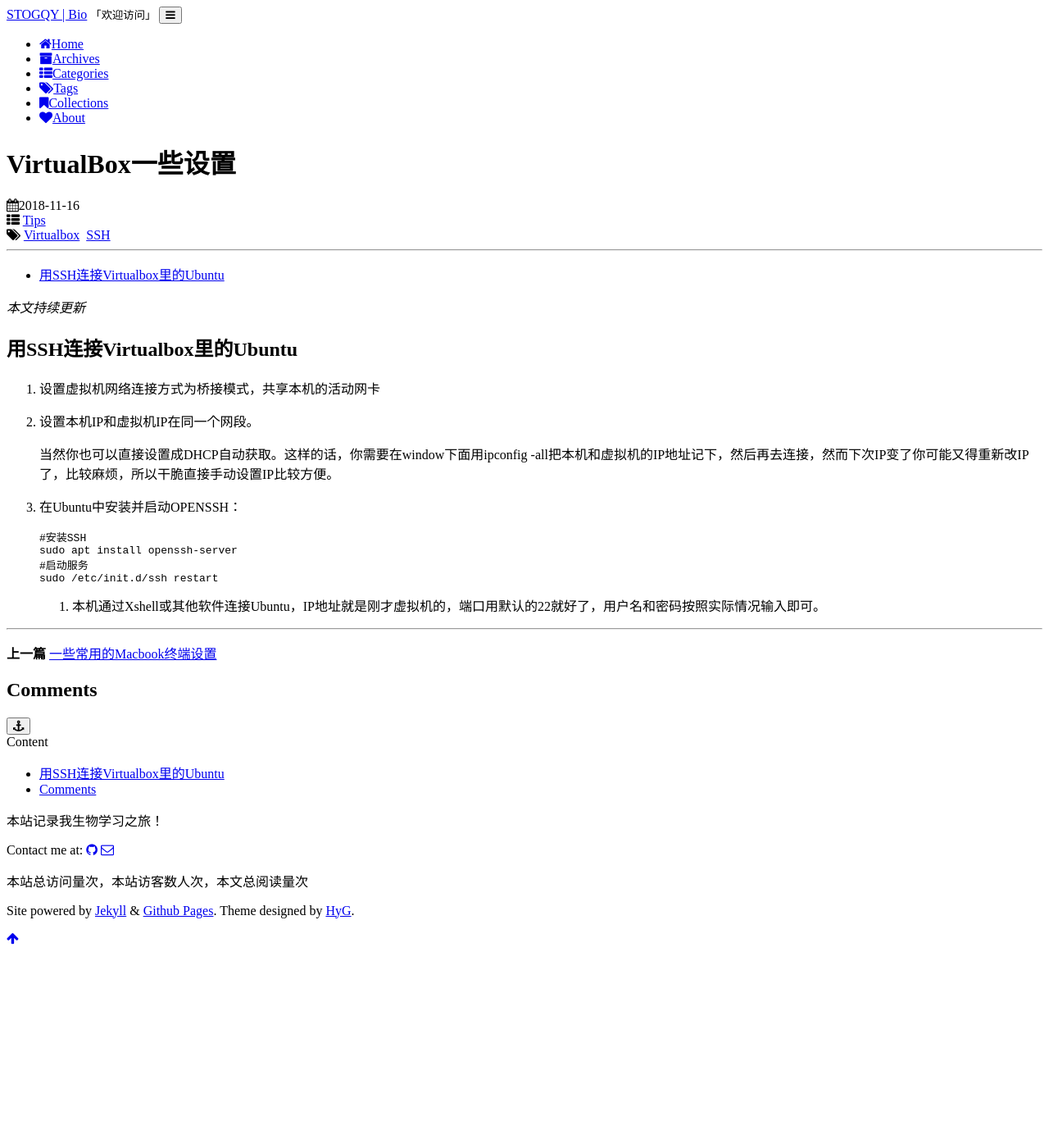
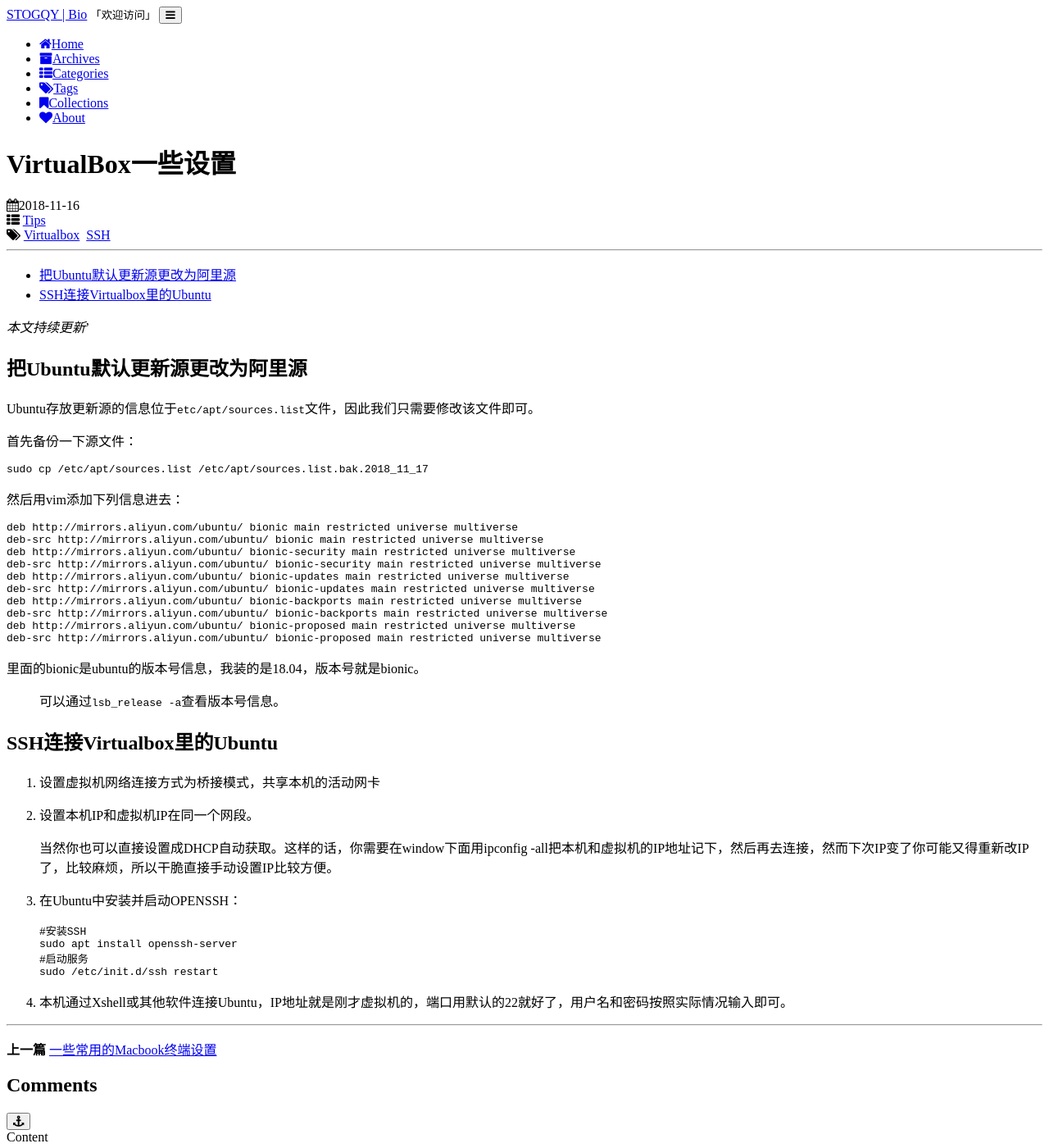
Before and after one commit to stogqy/stogqy.github.io, a Jekyll site: the page built from _posts/2018-11-16-SSHloginUbuntuInVbox.md, in a window 1280 px wide and 1400 px high. Shown: the whole window at 82% size. Built offline with Jekyll 4.4.1, drawn with Linux system fonts in a browser that asks for light colours; comment, search, counter and statistics services are not loaded; a style sheet for code colours, icons or effects is not loaded; some of the changed text lies outside the part shown.

Commit message:
Update _posts/2018-11-16-SSHloginUbuntuInVbox.md

````diff
--- a/_posts/2018-11-16-SSHloginUbuntuInVbox.md
+++ b/_posts/2018-11-16-SSHloginUbuntuInVbox.md
@@ -8,9 +8,34 @@ tags: Virtualbox SSH
 
 * content
 {:toc}
-*本文持续更新*
+*本文持续更新*'
 
-## 用SSH连接Virtualbox里的Ubuntu
+## 把Ubuntu默认更新源更改为阿里源
+Ubuntu存放更新源的信息位于`etc/apt/sources.list`文件，因此我们只需要修改该文件即可。
+
+首先备份一下源文件：
+
+```shell
+sudo cp /etc/apt/sources.list /etc/apt/sources.list.bak.2018_11_17
+```
+然后用vim添加下列信息进去：
+```shell
+deb http://mirrors.aliyun.com/ubuntu/ bionic main restricted universe multiverse
+deb-src http://mirrors.aliyun.com/ubuntu/ bionic main restricted universe multiverse
+deb http://mirrors.aliyun.com/ubuntu/ bionic-security main restricted universe multiverse
+deb-src http://mirrors.aliyun.com/ubuntu/ bionic-security main restricted universe multiverse
+deb http://mirrors.aliyun.com/ubuntu/ bionic-updates main restricted universe multiverse
+deb-src http://mirrors.aliyun.com/ubuntu/ bionic-updates main restricted universe multiverse
+deb http://mirrors.aliyun.com/ubuntu/ bionic-backports main restricted universe multiverse
+deb-src http://mirrors.aliyun.com/ubuntu/ bionic-backports main restricted universe multiverse
+deb http://mirrors.aliyun.com/ubuntu/ bionic-proposed main restricted universe multiverse
+deb-src http://mirrors.aliyun.com/ubuntu/ bionic-proposed main restricted universe multiverse
+```
+里面的bionic是ubuntu的版本号信息，我装的是18.04，版本号就是bionic。
+
+> 可以通过`lsb_release -a`查看版本号信息。
+
+## SSH连接Virtualbox里的Ubuntu
 
 1. 设置虚拟机网络连接方式为桥接模式，共享本机的活动网卡
 
@@ -27,4 +52,4 @@ tags: Virtualbox SSH
    sudo /etc/init.d/ssh restart
    ```
 
-   4. 本机通过Xshell或其他软件连接Ubuntu，IP地址就是刚才虚拟机的，端口用默认的22就好了，用户名和密码按照实际情况输入即可。
+4. 本机通过Xshell或其他软件连接Ubuntu，IP地址就是刚才虚拟机的，端口用默认的22就好了，用户名和密码按照实际情况输入即可。
````
